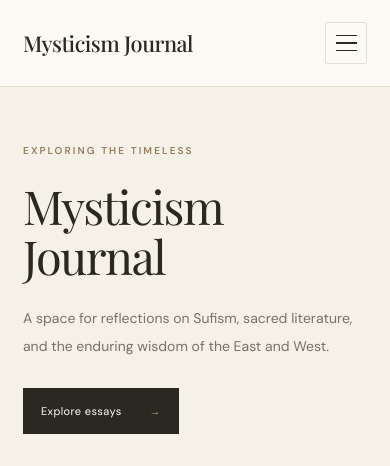
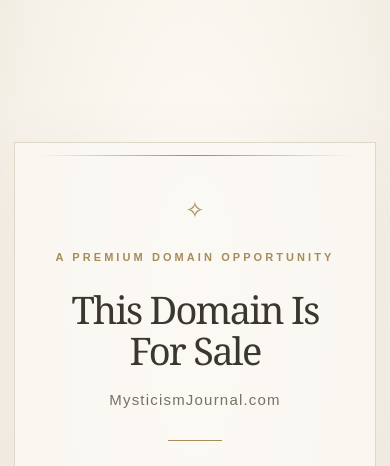
Before and after one commit to newton300/mysticism-journal, a Jekyll site: the page built from index.html, in a window 390 px wide. Shown: the top 466 px of the page. Built offline with Jekyll 4.4.1, drawn with Linux system fonts in a browser that asks for light colours; some web fonts are replaced; some of the changed text lies outside the part shown; grey boxes are pictures that could not be loaded.

Commit message:
Replace homepage with domain-for-sale landing page

```diff
--- a/index.html
+++ b/index.html
@@ -1,83 +1,48 @@
 ---
-layout: default
-title: Mysticism Journal
-description: A space for reflections on Sufism, sacred literature, and the enduring wisdom of the East and West.
+title: MysticismJournal.com — Domain for Sale
+description: MysticismJournal.com is available for acquisition. Contact us for inquiries.
 ---
-
-<section class="home-hero">
-  <div class="hero-copy">
-    <p class="eyebrow">Exploring the timeless</p>
-    <h1>Mysticism Journal</h1>
-    <p class="hero-description">A space for reflections on Sufism, sacred literature, and the enduring wisdom of the East and West.</p>
-    <a class="primary-link" href="{{ '/essays/' | relative_url }}">Explore essays <span aria-hidden="true">→</span></a>
-  </div>
-  <div class="hero-image" role="img" aria-label="Sunlit historic city by the water, framed by a quiet reading terrace"></div>
-</section>
-
-<section class="featured-section">
-  <div class="section-heading">
-    <h2>Featured Essays</h2>
-    <a class="text-link" href="{{ '/essays/' | relative_url }}">View all essays <span aria-hidden="true">→</span></a>
-  </div>
-  <div class="featured-grid">
-    <a class="feature-card" href="{{ '/essays/' | relative_url }}">
-      <div class="feature-image image-whirling" role="img" aria-label="A Sufi dervish in a sunlit stone hall"></div>
-      <p class="feature-category">Sufism</p>
-      <h3>The Wisdom of Rumi</h3>
-      <p>Exploring the timeless teachings of Rumi and their relevance today.</p>
-    </a>
-    <a class="feature-card" href="{{ '/essays/' | relative_url }}">
-      <div class="feature-image image-book" role="img" aria-label="An antique book with gold ornament and pale flowers"></div>
-      <p class="feature-category">Poetry</p>
-      <h3>The Language of the Soul</h3>
-      <p>How mystical poetry speaks beyond reason and into the heart.</p>
-    </a>
-    <a class="feature-card" href="{{ '/traditions/' | relative_url }}">
-      <div class="feature-image image-city" role="img" aria-label="Historic domes and rooftops in warm afternoon light"></div>
-      <p class="feature-category">Figures</p>
-      <h3>Ibn Arabi and the Unity of Being</h3>
-      <p>A journey into the thought of Ibn Arabi and his vision of divine reality.</p>
-    </a>
-    <a class="feature-card" href="{{ '/essays/' | relative_url }}">
-      <div class="feature-image image-lantern" role="img" aria-label="A brass lantern and books on a quiet reading terrace"></div>
-      <p class="feature-category">Culture</p>
-      <h3>The Art of Inner Silence</h3>
-      <p>Reflections on solitude, contemplation, and the modern restless mind.</p>
-    </a>
-  </div>
-</section>
-
-<section class="latest-section">
-  <div class="section-heading">
-    <div>
-      <p class="eyebrow">From the journal</p>
-      <h2>Recent Essays</h2>
-    </div>
-    <a class="text-link" href="{{ '/essays/' | relative_url }}">All essays <span aria-hidden="true">→</span></a>
-  </div>
-  {% assign featured_posts = site.posts | slice: 0, 3 %}
-  {% if featured_posts.size > 0 %}
-  <div class="article-list">
-    {% for post in featured_posts %}
-    <article class="article-row">
-      <div class="article-number">0{{ forloop.index }}</div>
-      <div class="article-copy">
-        <p class="article-meta">{{ post.category | default: "Reflections" }}</p>
-        <h3><a href="{{ post.url | relative_url }}">{{ post.title }}</a></h3>
-        <p class="article-excerpt">{{ post.excerpt | strip_html | truncate: 180 }}</p>
-        <a class="text-link" href="{{ post.url | relative_url }}">Read essay <span aria-hidden="true">→</span></a>
-      </div>
-    </article>
-    {% endfor %}
-  </div>
-  {% else %}
-  <p class="empty-note">The first essay is on its way. Please return soon.</p>
-  {% endif %}
-</section>
-
-<section class="closing-note">
-  <p class="eyebrow">A quieter kind of reading</p>
-  <h2>Make room for <em>meaning.</em></h2>
-  <p>Thoughtful readings of enduring stories, written for curious minds and attentive hearts.</p>
-  <a class="primary-link" href="{{ '/about/' | relative_url }}">About the journal <span aria-hidden="true">→</span></a>
-</section>
+<!DOCTYPE html>
+<html lang="en">
+<head>
+  <meta charset="utf-8">
+  <meta name="viewport" content="width=device-width, initial-scale=1">
+  <meta name="robots" content="index,follow">
+  <meta name="theme-color" content="#f5f1e8">
+  <title>MysticismJournal.com — Domain for Sale</title>
+  <meta name="description" content="MysticismJournal.com is available for acquisition. Contact us for inquiries.">
+  <style>
+    :root{color-scheme:light;--ivory:#f5f1e8;--paper:#fbf9f4;--ink:#39372f;--muted:#777166;--gold:#a78b58;--line:#ded6c6}
+    *{box-sizing:border-box}
+    html{min-height:100%;background:var(--ivory)}
+    body{margin:0;min-height:100vh;display:grid;place-items:center;padding:28px;background:radial-gradient(ellipse at 50% 35%,#fffdf8 0%,var(--ivory) 68%,#eee7da 100%);font-family:Georgia,"Times New Roman",serif;color:var(--ink)}
+    main{width:min(100%,760px);text-align:center;padding:clamp(34px,7vw,76px) clamp(22px,6vw,68px);background:rgba(251,249,244,.78);border:1px solid var(--line);box-shadow:0 24px 80px rgba(76,64,42,.06);position:relative}
+    main:before,main:after{content:"";position:absolute;left:22px;right:22px;height:1px;background:linear-gradient(90deg,transparent,var(--gold),transparent)}
+    main:before{top:18px}main:after{bottom:18px}
+    .ornament{color:var(--gold);font-size:23px;letter-spacing:.5em;margin:0 0 30px 0;padding-left:.5em}
+    .eyebrow{font:600 11px/1.6 Arial,Helvetica,sans-serif;letter-spacing:.28em;text-transform:uppercase;color:var(--gold);margin:0 0 22px}
+    h1{font-weight:400;font-size:clamp(38px,7vw,66px);line-height:1.08;letter-spacing:-.045em;margin:0 auto 20px;max-width:650px}
+    .domain{font-family:Arial,Helvetica,sans-serif;font-size:clamp(15px,2.5vw,19px);letter-spacing:.08em;color:var(--muted);overflow-wrap:anywhere}
+    .rule{width:54px;height:1px;background:var(--gold);margin:32px auto}
+    .message{font-size:clamp(17px,2.5vw,21px);line-height:1.75;max-width:490px;margin:0 auto;color:#625d52}
+    .contact-label{font:600 10px/1.5 Arial,Helvetica,sans-serif;text-transform:uppercase;letter-spacing:.25em;color:var(--muted);margin:35px 0 12px}
+    .email{display:inline-block;font:500 clamp(15px,2.8vw,19px)/1.5 Arial,Helvetica,sans-serif;letter-spacing:.015em;color:#62512f;text-decoration:none;border-bottom:1px solid #c6b38d;padding:0 0 5px;overflow-wrap:anywhere;transition:color .2s,border-color .2s}
+    .email:hover,.email:focus-visible{color:#342b1c;border-color:#7e683d}
+    footer{font:11px/1.6 Arial,Helvetica,sans-serif;color:#918a7d;letter-spacing:.06em;margin-top:48px}
+    @media(max-width:480px){body{padding:14px}main{padding:50px 20px}main:before{top:12px}main:after{bottom:12px}.ornament{margin-bottom:24px}footer{margin-top:36px}}
+  </style>
+</head>
+<body>
+  <main>
+    <p class="ornament" aria-hidden="true">✧</p>
+    <p class="eyebrow">A Premium Domain Opportunity</p>
+    <h1>This Domain Is<br>For Sale</h1>
+    <p class="domain">MysticismJournal.com</p>
+    <div class="rule" aria-hidden="true"></div>
+    <p class="message">A distinctive domain is available for acquisition. For pricing, details, or purchase inquiries, please get in touch.</p>
+    <p class="contact-label">For inquiries, contact</p>
+    <a class="email" href="mailto:mysticismjournal@gmail.com">mysticismjournal@gmail.com</a>
+    <footer>All inquiries are welcome.</footer>
+  </main>
+</body>
+</html>
```
